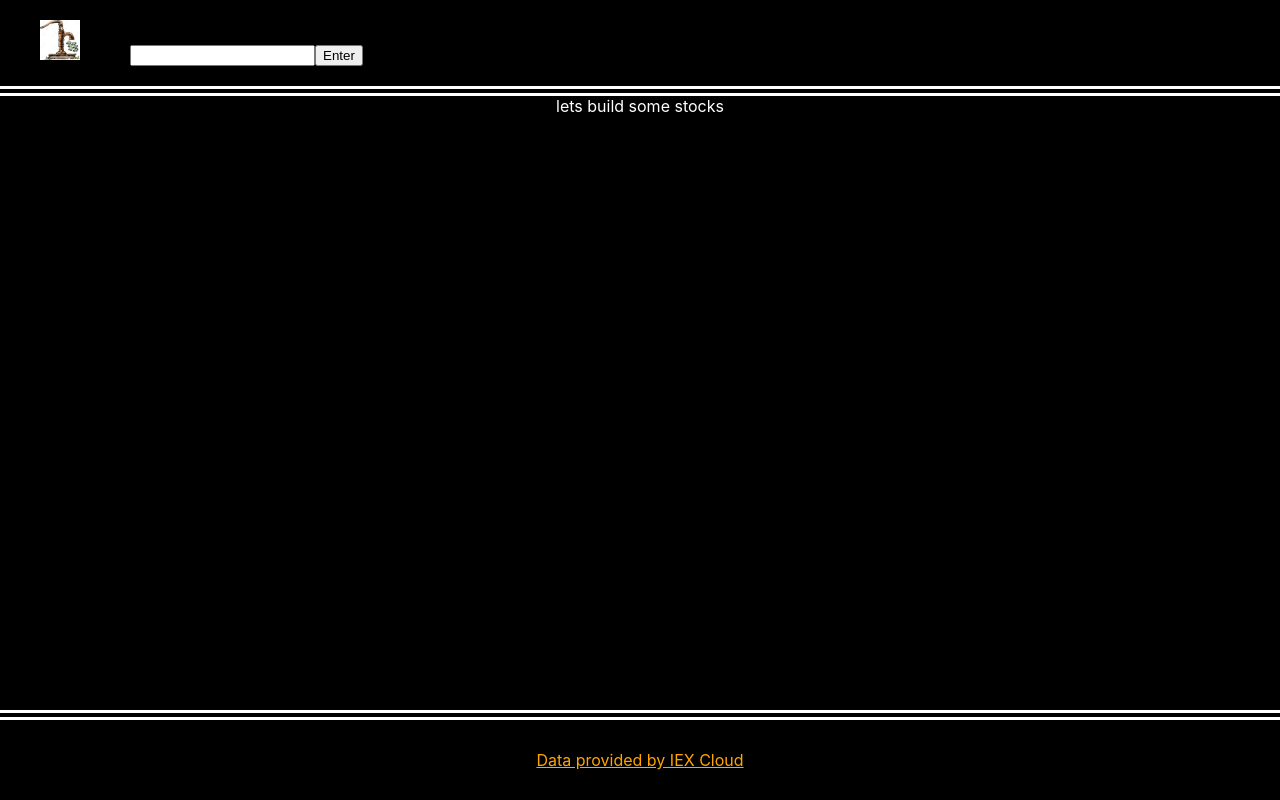
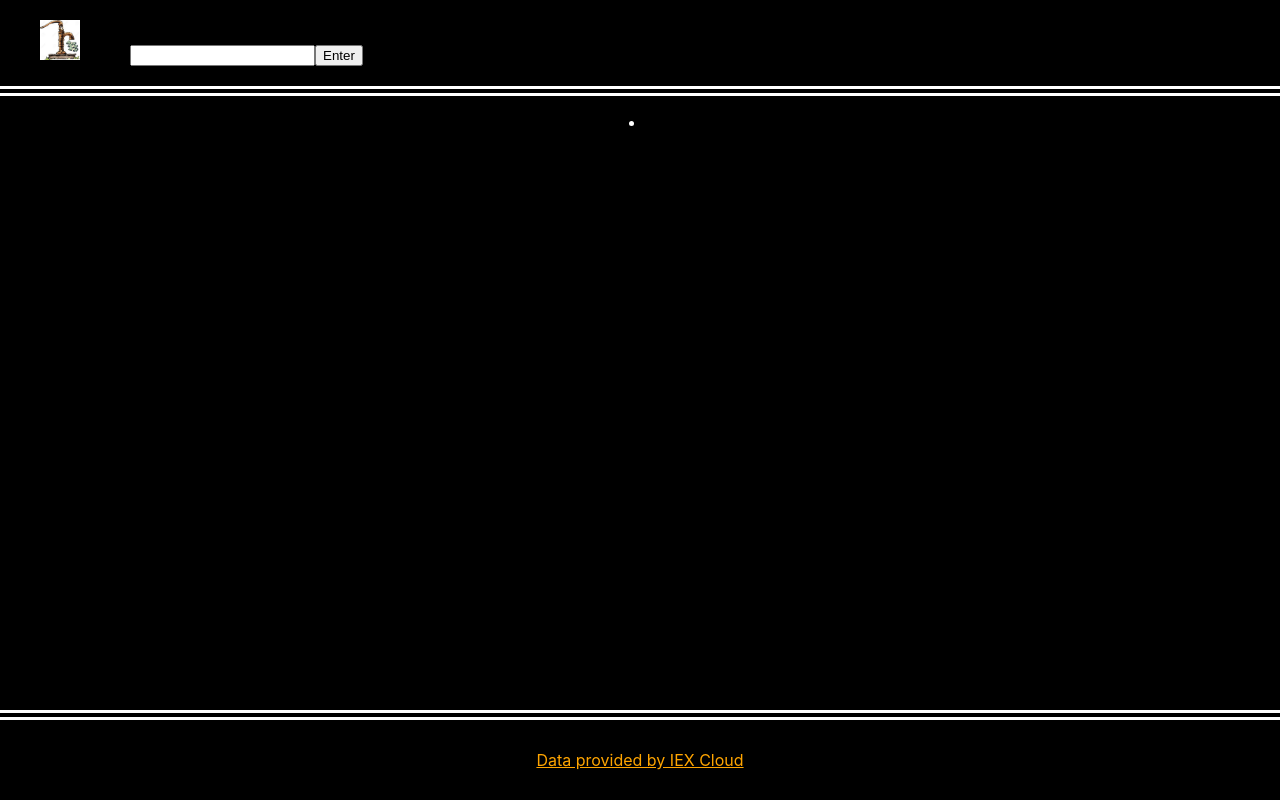
Before and after one commit to RudyCruisin/PumpingProfits, a React (Create React App) app: page / in a window 1280 px wide. Both pictures are taken after a click on the button "Enter". Built offline with nearby package versions, Linux system fonts and the light colour scheme.

Commit message:
displaying state items

```diff
--- a/src/App.js
+++ b/src/App.js
@@ -1,5 +1,6 @@
-import { Link, Route, Switch } from 'react-router-dom';
+import { Switch } from 'react-router-dom';
 import Stocksearch from './components/stocksearch';
+import Stocklist from './components/stocklist';
 
 const App = () => {
   return (
@@ -9,7 +10,8 @@ const App = () => {
         <Stocksearch />
       </header>
       <main>
-        lets build some stocks
+      <Stocklist />
+       {/* <Stockdata /> */}
       <Switch >
           {/* <Route expact path='/' component={Landing} /> */}
         </Switch>
--- /dev/null
+++ b/src/components/stockdata.jsx
@@ -0,0 +1,3 @@
+import { connect } from 'react-redux';
+import { useState } from 'react';
+import { saveTickers } from '../redux/actions';
--- /dev/null
+++ b/src/components/stocklist.jsx
@@ -0,0 +1,25 @@
+import { connect } from "react-redux";
+
+const StockList = ({ savedSymbls }) => {
+
+  const symblList = savedSymbls.map((savedSymbl, index) => {
+    const { symbl } = savedSymbl;
+    return (
+      <li key={index}>
+        <span>{symbl}</span>
+      </li>
+    );
+  });
+
+  return (
+    <div>
+      <p>{symblList}</p>
+    </div>
+  );
+};
+
+const mapStateToProps = (state) => ({
+  savedSymbls: state.stockTickers.savedSymbls,
+});
+
+export default connect(mapStateToProps)(StockList);
--- a/src/components/stocksearch.jsx
+++ b/src/components/stocksearch.jsx
@@ -1,16 +1,19 @@
 import { connect } from 'react-redux';
 import { useState } from 'react';
 import { saveTickers } from '../redux/actions';
+import React from 'react';
 
-const Stocksearch = props => {
+const Stocksearch = (props) => {
 
     const [symbl, setSymbl] = useState('');
 
-    const matchTicker = () => {
+    // const matchTicker = () => {
+    //     const url = 'https://cloud.iexapis.com/beta/ref-data/symbols?token=pk_4fc5d3b61472414c8d99930c0ccbffe6';
+    //     fetch(url)
+    //         .then(response => response.json())
+    // }
 
-    }
-
-    const handleChange = e => {
+    const handleChange = (e) => {
         setSymbl(e.target.value)
     }
 
@@ -22,11 +25,10 @@ const Stocksearch = props => {
     return (
 
         <div>
-            <img src={'/pump.png'} alt = {"pumping profits logo"}></img>
+            <img src={'/pump.png'} alt={"pumping profits logo"}></img>
             <input
                 type="text"
                 name="stockTicker"
-                // value="test"
                 onChange={handleChange}
 
             />
--- a/src/redux/actions.js
+++ b/src/redux/actions.js
@@ -3,7 +3,7 @@ import { SAVE_TICKERS } from './actionsTypes';
 export const saveTickers = symbl => {
     return {
         type: SAVE_TICKERS,
-        payload :{
+        payload: {
             savedSymbl: {
                 symbl,
                 date: Date.now()
--- a/src/redux/reducers/stocktickers.js
+++ b/src/redux/reducers/stocktickers.js
@@ -1,7 +1,7 @@
 import { SAVE_TICKERS } from '../actionsTypes';
 
 const initialState = {
-    savedSymbl: []
+    savedSymbls: []
 };
 
 export const stockTickers = (state = initialState, action) => {
@@ -9,8 +9,8 @@ export const stockTickers = (state = initialState, action) => {
         case SAVE_TICKERS: {
             return {
                 ...state,
-                savedSymbl: [
-                    ...state.savedSymbl,
+                savedSymbls: [
+                    ...state.savedSymbls,
                     {
                         ...action.payload.savedSymbl
                     }
```
Also changed, not shown: 1 other file (tests, documents, lock files or other folders).
